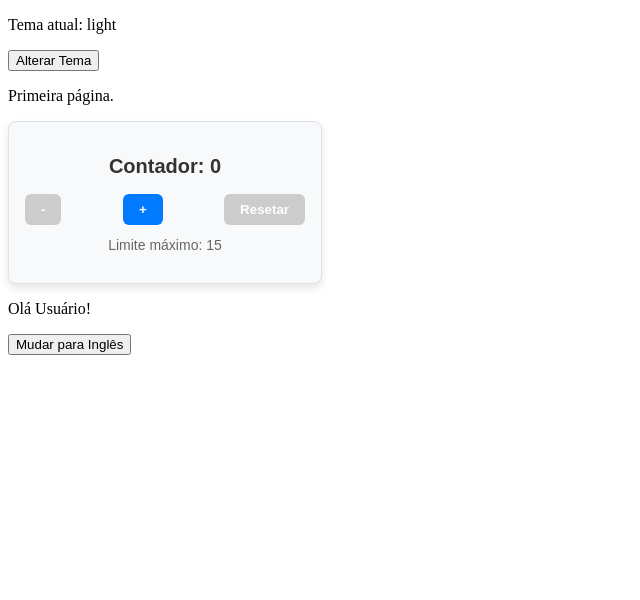
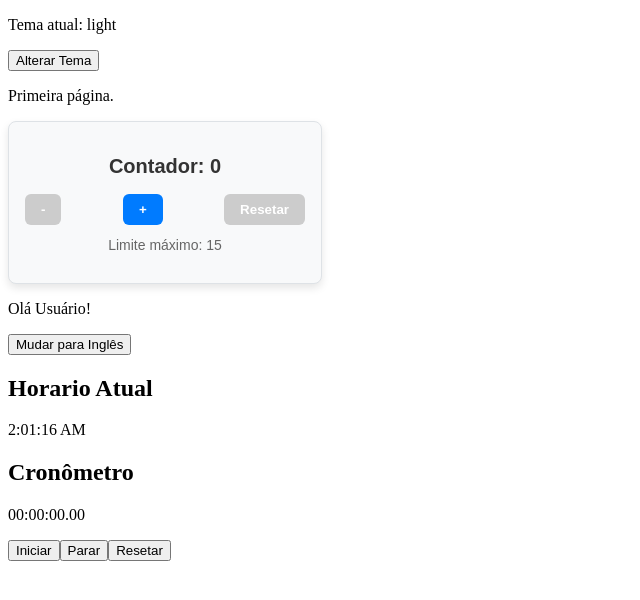
Before and after one commit to diegooilv/reactapp, a React (Vite) app: page / in a window 1280 px wide. Shown: the top 600 px of the page, without its empty margins (0-640 px from the left). Built offline with nearby package versions, Linux system fonts and the light colour scheme.

Commit message:
feat: deixando pronto pra produção

```diff
--- a/src/App.tsx
+++ b/src/App.tsx
@@ -2,6 +2,8 @@ import "./App.css";
 import { ContadorComLimite } from "./components/ContadorComLimite";
 import { Tema } from "./components/Tema";
 import { Lang } from "./components/MudarIdioma";
+import { Relogio } from "./components/Relogio";
+import { Cronometro } from "./components/Cronometro";
 function App() {
   return (
     <>
@@ -13,6 +15,12 @@ function App() {
       <div>
         <Lang />
       </div>
+      <div>
+        <Relogio />
+      </div>
+      <div>
+        <Cronometro />
+      </div>
     </>
   );
 }
--- a/src/components/ContadorComLimite.tsx
+++ b/src/components/ContadorComLimite.tsx
@@ -1,4 +1,4 @@
-import React, { useState } from "react";
+import { useState } from "react";
 import styles from "./Botao.module.css";
 
 interface ContadorComLimiteProps {
--- /dev/null
+++ b/src/components/Cronometro.tsx
@@ -0,0 +1,55 @@
+import { useEffect, useState } from "react";
+
+export function Cronometro() {
+  const [time, setTime] = useState(0);
+  const [isRunning, setIsRunning] = useState(false);
+
+  useEffect(() => {
+    let intervalo: number | undefined;
+
+    if (isRunning) {
+      intervalo = setInterval(() => {
+        setTime((prev) => prev + 10);
+      }, 10);
+    }
+
+    return () => clearInterval(intervalo);
+  }, [isRunning]);
+
+  function iniciar() {
+    setIsRunning(true);
+  }
+
+  function parar() {
+    setIsRunning(false);
+  }
+
+  function resetar() {
+    setIsRunning(false);
+    setTime(0);
+  }
+
+  return (
+    <div>
+      <h2>Cronômetro</h2>
+      <p>{formatarTempo(time)}</p>
+      <button onClick={iniciar}>Iniciar</button>
+      <button onClick={parar}>Parar</button>
+      <button onClick={resetar}>Resetar</button>
+    </div>
+  );
+}
+
+function formatarTempo(ms: number): string {
+  const totalSegundos = Math.floor(ms / 1000);
+  const horas = String(Math.floor(totalSegundos / 3600)).padStart(2, "0");
+  const minutos = String(Math.floor((totalSegundos % 3600) / 60)).padStart(
+    2,
+    "0"
+  );
+  const segundos = String(totalSegundos % 60).padStart(2, "0");
+  const milissegundos = String(ms % 1000)
+    .padStart(3, "0")
+    .slice(0, 2); // 2 dígitos de precisão
+  return `${horas}:${minutos}:${segundos}.${milissegundos}`;
+}
--- /dev/null
+++ b/src/components/Relogio.tsx
@@ -0,0 +1,24 @@
+import { useEffect, useState } from "react";
+
+export function Relogio() {
+  const [horario, setHorario] = useState(getHorarioAtual());
+
+  useEffect(() => {
+    const intervalo = setInterval(() => {
+      setHorario(getHorarioAtual());
+    }, 1000);
+    return () => clearInterval(intervalo);
+  }, []);
+
+  return (
+    <div>
+      <h2>Horario Atual</h2>
+      <p>{horario}</p>
+    </div>
+  );
+}
+
+function getHorarioAtual() {
+  const agora = new Date();
+  return agora.toLocaleTimeString();
+}
```
